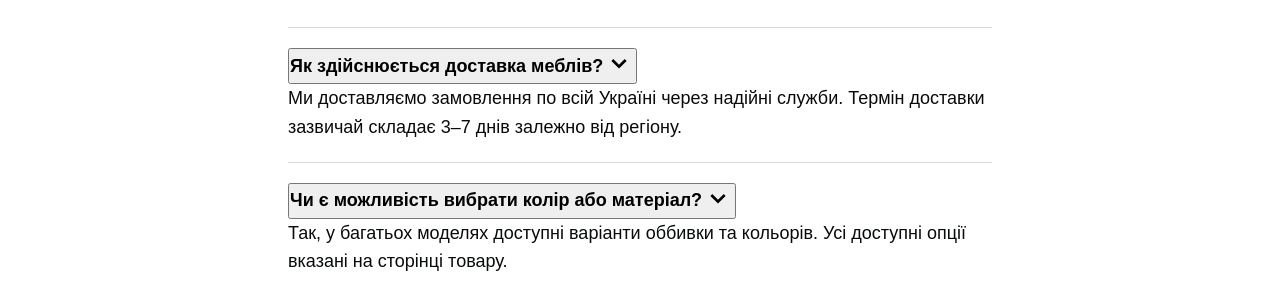
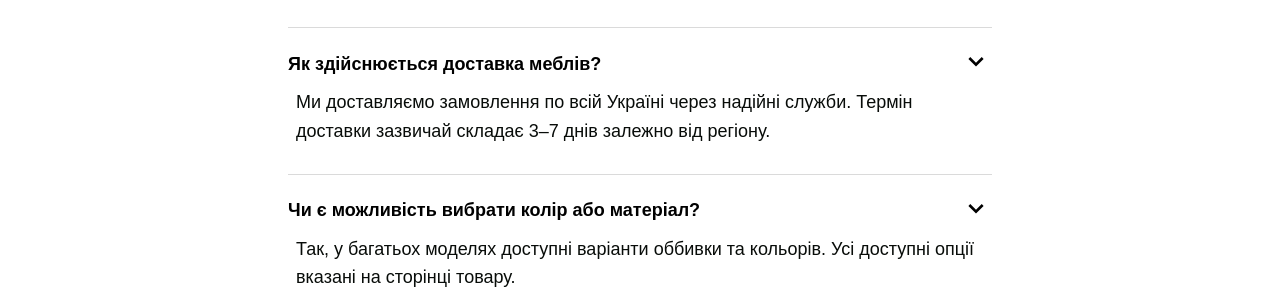
Before and after one commit to katerynakld/project-fur04nit04ure, a website built with Vite: page src/index.html in a window 1280 px wide. Shown: the part 506-799 px from the top of the page. Built offline with nearby package versions, Linux system fonts and the light colour scheme; what accordion-js would draw is missing.

Commit message:
Fix accordion icon

```diff
--- a/src/css/faq.css
+++ b/src/css/faq.css
@@ -7,7 +7,6 @@
     padding: 80px 0;
   }
 }
-
 
 .faq-section .container {
   display: flex;
@@ -37,16 +36,23 @@
   }
 }
 
-
 .ac {
   border: none !important;
   padding: 24px 0;
   border-top: 1px solid var(--opacity-neutral-darkest-15) !important;
   margin-bottom: 0 !important;
+  margin-bottom: 8px;
+  background-color: var(--color-white);
+  box-sizing: border-box;
 }
 
 .ac:last-child {
   border-bottom: 1px solid rgba(--opacity-neutral-darkest-15) !important;
+}
+
+.ac .ac-header {
+  margin: 0;
+  padding: 0;
 }
 
 .ac-trigger {
@@ -58,14 +64,35 @@
   display: flex !important;
   justify-content: space-between;
   align-items: center;
+  text-align: left;
+  width: 100%;
+  padding: 8px 32px 8px 8px;
+  display: block;
+  cursor: pointer;
+  background-color: transparent;
+  transition: color 250ms cubic-bezier(0.77, 0, 0.18, 1);
+  position: relative;
+  text-decoration: none;
+  margin: 0;
+  border: 0;
 }
 
+.ac-trigger:focus {
+  color: var(--color-neutral-dark);
+}
 
 .ac-trigger .ac-trigger-icon {
-    transition: transform 250ms cubic-bezier(0.77,0,0.18,1);
+  transition: transform 250ms cubic-bezier(0.77, 0, 0.18, 1);
 }
-.ac.is-active  .ac-trigger .ac-trigger-icon {
+.ac.is-active .ac-trigger .ac-trigger-icon {
   transform: rotate(-180deg);
+}
+
+.ac .ac-panel {
+  overflow: hidden;
+  transition-property: height, visibility;
+  transition-duration: 250ms;
+  transition-timing-function: cubic-bezier(0.77, 0, 0.18, 1);
 }
 
 .ac-text {
@@ -86,5 +113,16 @@
 
   .ac-text {
     font-size: 18px !important;
+    color: var(--color-);
+    padding: 8px;
+    margin: 0;
   }
 }
+
+.ac.js-enabled .ac-panel {
+  visibility: hidden;
+}
+
+.ac.is-active .ac-panel {
+  visibility: visible;
+}
--- a/src/js/accordion.js
+++ b/src/js/accordion.js
@@ -1,5 +1,5 @@
 import Accordion from 'accordion-js';
-import 'accordion-js/dist/accordion.min.css';
+// import 'accordion-js/dist/accordion.min.css';
 
 new Accordion('.accordion-container', {
   duration: 250,
```
Lines whose indentation alone changed are shown as unchanged.
